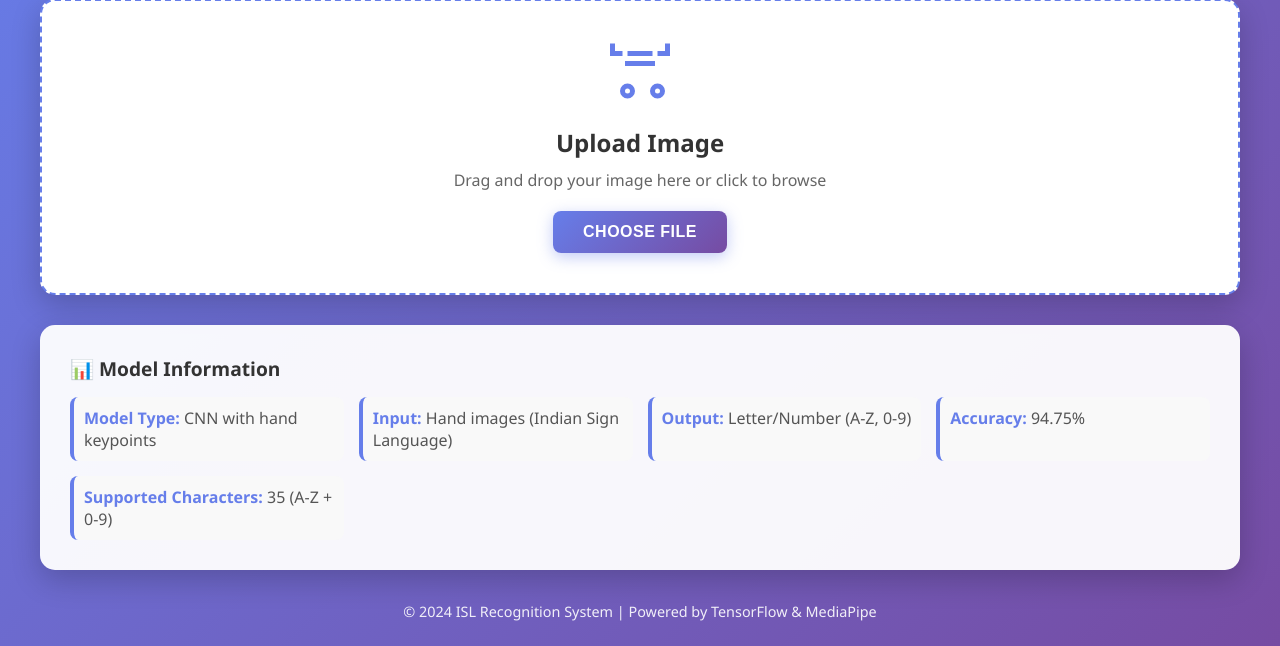
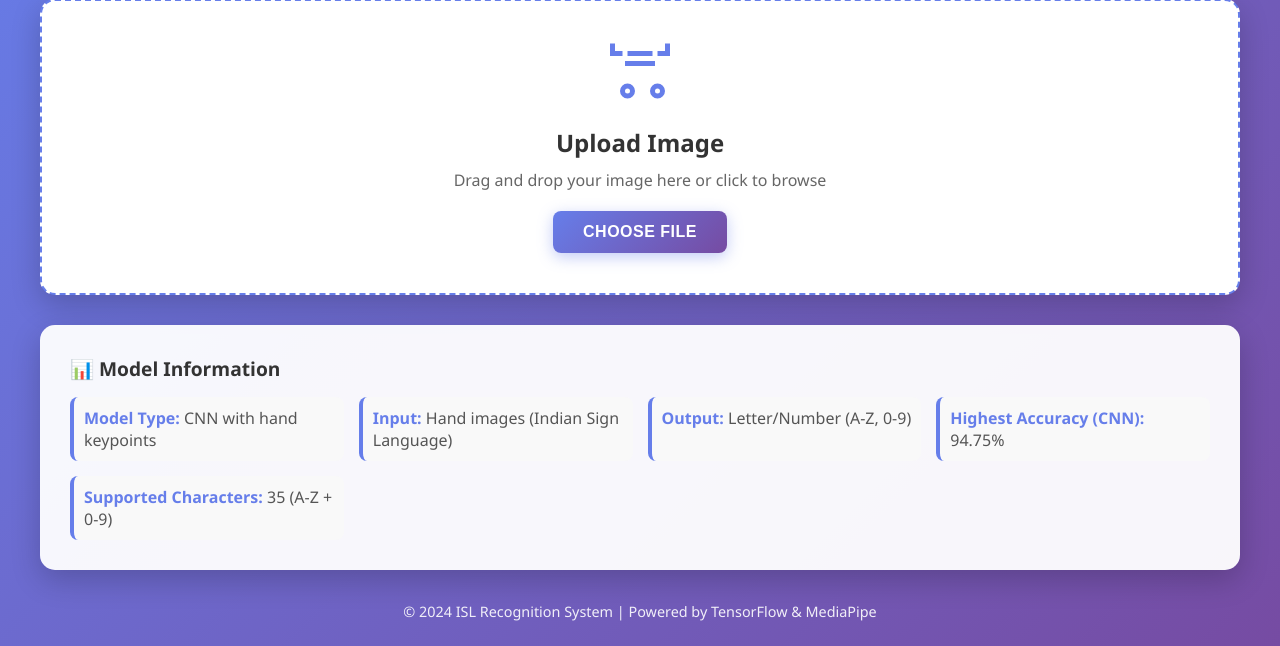
Before and after one commit to Rishikanomula/isl-recognition, a Flask app: page / in a window 1280 px wide. Shown: the part 179-825 px from the top of the page. Run offline with Flask 3, Linux system fonts and the light colour scheme; parts of the project's set-up code (start-up, migrations or seed data) failed here and were passed over.

Commit message:
webapp improvements

```diff
--- a/isl_web_app/templates/index.html
+++ b/isl_web_app/templates/index.html
@@ -1,11 +1,13 @@
 <!DOCTYPE html>
 <html lang="en">
+
 <head>
     <meta charset="UTF-8">
     <meta name="viewport" content="width=device-width, initial-scale=1.0">
     <title>ISL Letter Recognition</title>
     <link rel="stylesheet" href="{{ url_for('static', filename='style.css') }}">
 </head>
+
 <body>
     <div class="container">
         <!-- Header -->
@@ -96,7 +98,7 @@
                     <li><strong>Model Type:</strong> CNN with hand keypoints</li>
                     <li><strong>Input:</strong> Hand images (Indian Sign Language)</li>
                     <li><strong>Output:</strong> Letter/Number (A-Z, 0-9)</li>
-                    <li><strong>Accuracy:</strong> 94.75%</li>
+                    <li><strong>Highest Accuracy (CNN):</strong> 94.75%</li>
                     <li><strong>Supported Characters:</strong> 35 (A-Z + 0-9)</li>
                 </ul>
             </div>
@@ -110,4 +112,5 @@
 
     <script src="{{ url_for('static', filename='script.js') }}"></script>
 </body>
+
 </html>
```
Also changed, not shown: isl_web_app/uploads/1.jpg, 3 other files.
